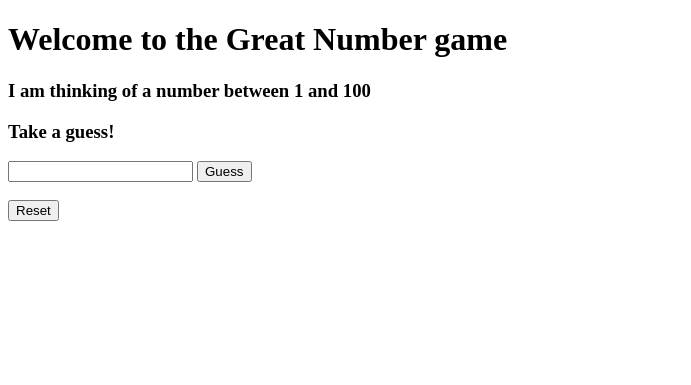
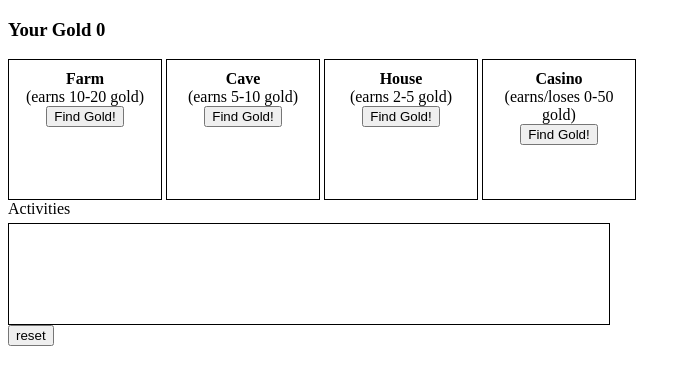
Before and after one commit to LavenderIris/counter, a Flask app: page / in a window 1280 px wide. Shown: the top 385 px of the page, without its empty margins (0-691 px from the left). Run offline with Flask 2, Linux system fonts and the light colour scheme.

Commit message:
finished ninja gold

```diff
--- a/server.py
+++ b/server.py
@@ -1,4 +1,5 @@
 from flask import Flask, render_template, request, redirect, session
+from time import gmtime, strftime
 import random
 
 app = Flask(__name__)
@@ -10,31 +11,47 @@ app.secret_key = 'ThisIsSecret' # you need to set a secret key for security purp
 
 @app.route('/')
 def index():
-    if 'num' not in session:
-        session['num']=random.randint(0,101)
-    return render_template('index.html')
+    if "gold" not in session:
+        session['gold']=0
+    return render_template('index.html', gold=session['gold'])
 
-@app.route('/guess', methods=['POST'])
-def guess():
-    guess = int(request.form['num'])
-    print "Guess:", guess, "session:", session['num']
-    if 'message' in session:
-        session.pop("message")
-    if session['num']==guess:
-        print "you win!"
-        session['message']="You win"
-    elif guess < session['num']:
-        print "Your number is too low!"
-        session['message']="Too low"
+@app.route('/process_money', methods=['POST'])
+def process_money():
+    building = request.form["building"]
 
-    elif guess > session['num']:
-        print "Your number is too high"
-        session['message']="Too high"
+    print request.form
+    # assume it's green, unless you lose money at the casino
+    color='green'
+
+    if (building=="farm"):
+        # if it's a farm, earn 10-20 gold
+        gold_earned = random.randint(10, 20)
+    elif (building=="cave"):
+    # if it's a cave, earn 10-20 gold
+        gold_earned = random.randint(5, 10)
+    elif (building=="house"):
+    # if it's a cave, earn 2-5 gold
+        gold_earned = random.randint(2, 5)
+    elif (building=="casino"):
+    # if it's a cave, earn 2-5 gold
+        gold_earned = random.randint(-50, 50)
+        if gold_earned<0:
+            color='red'
+
+    mytime=strftime("%Y/%m/%d %H:%M:%S", gmtime())
+
+    if 'activity' not in session:
+        session['activity']= [['Earned {} gold from the {}! ({})'.format(gold_earned, building, mytime), color ]]
+    else:
+        session['activity'].append(['Earned {} gold from the {}! ({})'.format(gold_earned, building, mytime), color])
+    session['gold']+= gold_earned
+    print "ACTIVITY", session['activity']
+    print "GOLD ADDED", gold_earned
+
     return redirect('/')
 
 @app.route('/reset', methods=['POST'])
 def reset():
-    # clear all the values in my session key
     session.clear()
     return redirect('/')
 
--- a/templates/index.html
+++ b/templates/index.html
@@ -5,25 +5,88 @@
     <meta charset="UTF-8">
     <meta name="viewport" content="width=device-width, initial-scale=1.0">
     <meta http-equiv="X-UA-Compatible" content="ie=edge">
-    <title>Guess My Number</title>
 
+    <title>Ninja Gold</title>
 </head>
 
+<style>
+    .border {
+        height: 119px;
+        width: 132px;
+        padding: 10px;
+        border: 1px solid;
+        display: inline-block;
+        text-align: center;
+        vertical-align: top;
+    }
+
+    .red {
+        color: red;
+    }
+
+    .green {
+        color: green;
+    }
+
+    #activity {
+        width: 600px;
+        height: 100px;
+        overflow: scroll;
+        border: 1px solid black;
+        margin-top: 5px;
+    }
+
+    p {
+        margin: 0px;
+        padding: 0px;
+    }
+</style>
+
 <body>
-    <h1>Welcome to the Great Number game</h1>
-    <h3>I am thinking of a number between 1 and 100</h3>
-    <h3>Take a guess!</h3>
-    <!-- <h3>{{session['num']}} secret number</h3> -->
-    <form action='/guess' method='post'>
-        <input type="text" name="num">
-        <input type='submit' value='Guess'>
+    <h3>Your Gold {{gold}}</h3>
+    <div class="border">
+        <p><b>Farm</b></p>
+        <p>(earns 10-20 gold)</p>
+        <form action="/process_money" method="post">
+            <input type="hidden" name="building" value="farm" />
+            <input type="submit" value="Find Gold!" />
+        </form>
+    </div>
+    <div class="border">
+        <p><b>Cave</b></p>
+        <p>(earns 5-10 gold)</p>
+        <form action="/process_money" method="post">
+            <input type="hidden" name="building" value="cave" />
+            <input type="submit" value="Find Gold!" />
+        </form>
+    </div>
+    <div class="border">
+        <p><b>House</b></p>
+        <p>(earns 2-5 gold)</p>
+        <form action="/process_money" method="post">
+            <input type="hidden" name="building" value="house" />
+            <input type="submit" value="Find Gold!" />
+        </form>
+    </div>
+    <div class="border">
+        <p><b>Casino</b></p>
+        <p>(earns/loses 0-50 gold)</p>
+        <form action="/process_money" method="post">
+            <input type="hidden" name="building" value="casino" />
+            <input type="submit" value="Find Gold!" />
+        </form>
+    </div>
+
+    <p>Activities</p>
+    <div id='activity'>
+        {%for element in session['activity']:%}
+        <p class="{{element[1]}}">{{element[0]}}</p>
+        {%endfor%}
+    </div>
+
+    <form action="/reset" method="post">
+        <input type="submit" value="reset" />
     </form>
-    <br>
-    <form action='/reset' method='post'>
-        <input type='submit' value='Reset'>
-    </form>
-    <h4>{{session['message']}}</h4>
-
 </body>
 
 </html>
```
Also changed, not shown: 1 other file.
